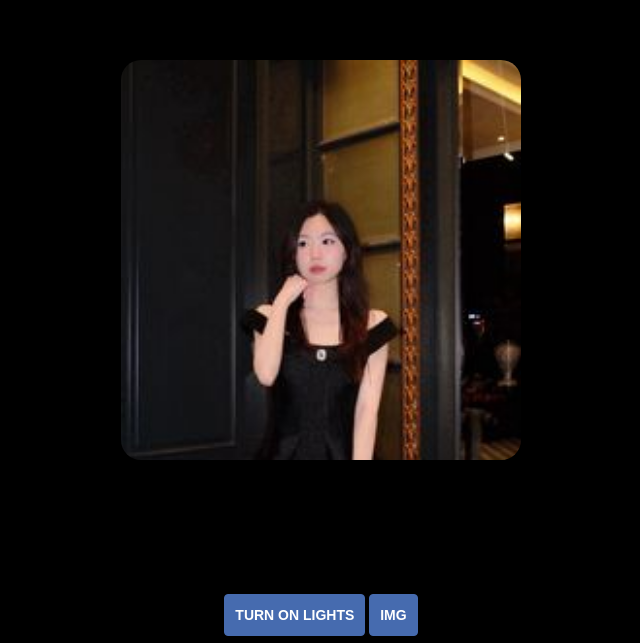
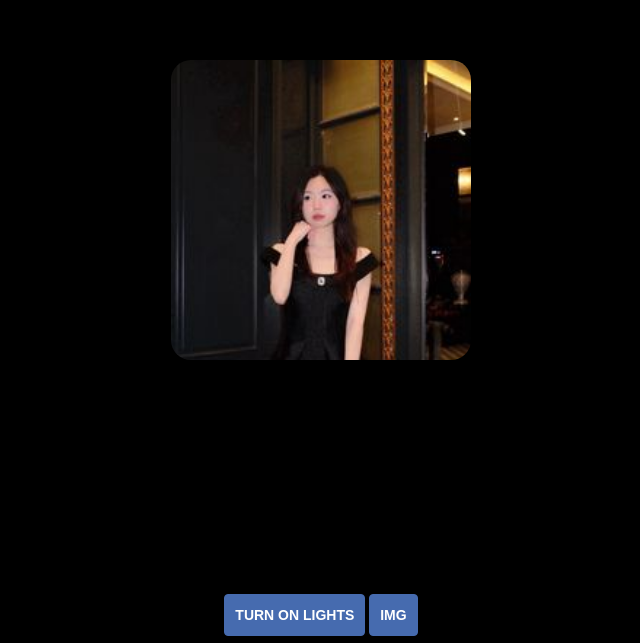
Before and after one commit to Chaun09/HPBD, a plain HTML site: page index.html in a window 1280 px wide. Shown: the part 157-800 px from the top of the page, without its empty margins (319-959 px from the left). Drawn offline with Linux system fonts and the light colour scheme.

Commit message:
Update index.html

```diff
--- a/index.html
+++ b/index.html
@@ -98,7 +98,7 @@
 
         </div>
         <div class="col-md-12 text-center">
-            <img src="imgs/linhbb.jpg" height="400px" onpause="1" id="1" style="border-radius: 20px;" class="bannar1">
+            <img src="imgs/linhbb.jpg" height="300px" onpause="1" id="1" style="border-radius: 20px;" class="bannar1">
 
 
         </div>
```
